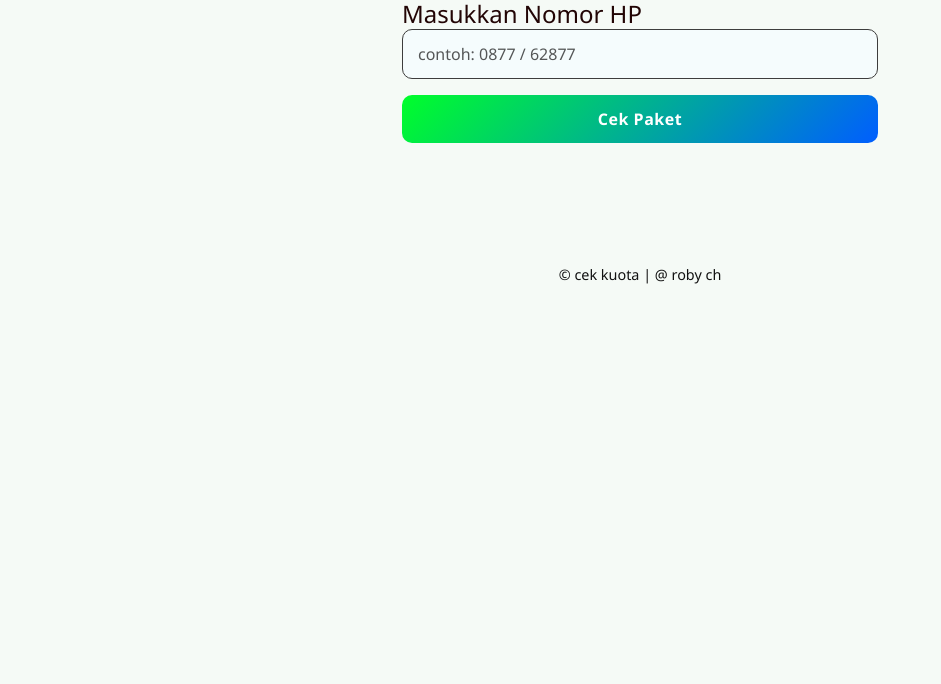
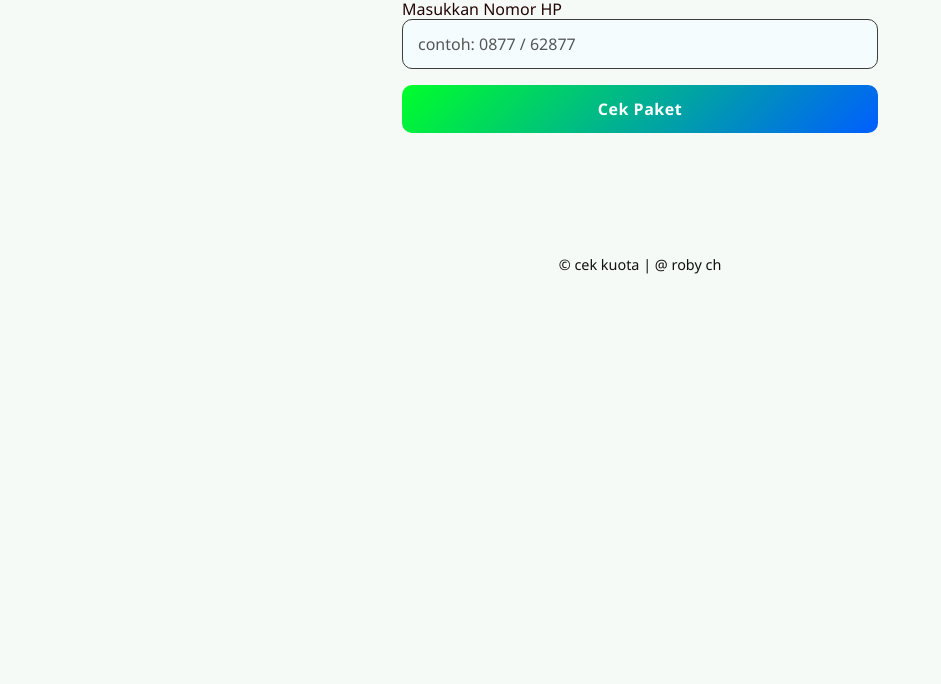
Before and after one commit to arfansaja/cek-kuota, a plain HTML site: page index.html in a window 1280 px wide. Shown: the part 116-800 px from the top of the page, without its empty margins (0-941 px from the left). Drawn offline with nearby package versions, Linux system fonts and the light colour scheme.

Commit message:
Update index.html

```diff
--- a/index.html
+++ b/index.html
@@ -181,7 +181,7 @@
     <div class="card-body">
      <form id="cekKuotaForm">
       <div class="mb-3">
-       <h4 label for="nomor" class="form-label">Masukkan Nomor HP</label h4>
+       <h6 label for="nomor" class="form-label">Masukkan Nomor HP</label h6>
        <input type="nomor" id="nomor" name="nomor" class="form-control" placeholder="contoh: 0877 / 62877" required>
       </div>
       <button type="submit" class="btn btn-primary w-100"> </i>Cek Paket </button>
```
